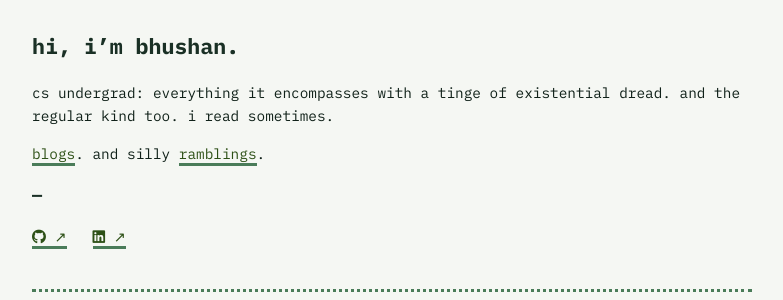
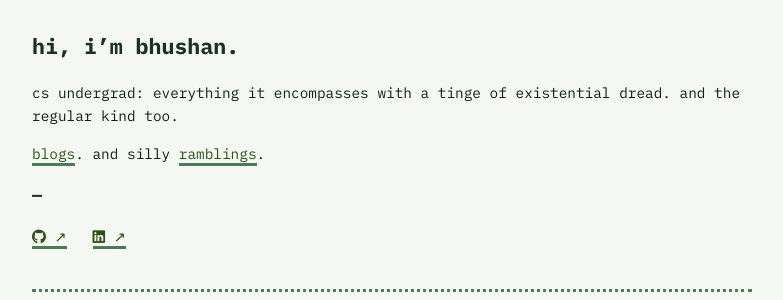
Before and after one commit to bhushanwho/bhushanwho.github.io, a Jekyll site: the page built from index.md, in a window 1280 px wide. Shown: the part 162-462 px from the top of the page, without its empty margins (248-1031 px from the left). Built offline with Jekyll 4.4.1, drawn with Linux system fonts in a browser that asks for light colours.

Commit message:
occam's razor wedge v4

```diff
--- a/index.md
+++ b/index.md
@@ -1,11 +1,11 @@
 ---
 layout: default
-title: bhushan thala
+title: waow page
 ---
 
 ## hi, i'm bhushan.
 
-cs undergrad: everything it encompasses with a tinge of existential dread. and the regular kind too. i read sometimes.
+cs undergrad: everything it encompasses with a tinge of existential dread. and the regular kind too.
 
 [blogs]({{ site.baseurl }}/blog). and silly [ramblings]({{ site.baseurl }}/ramblings).
 
```
